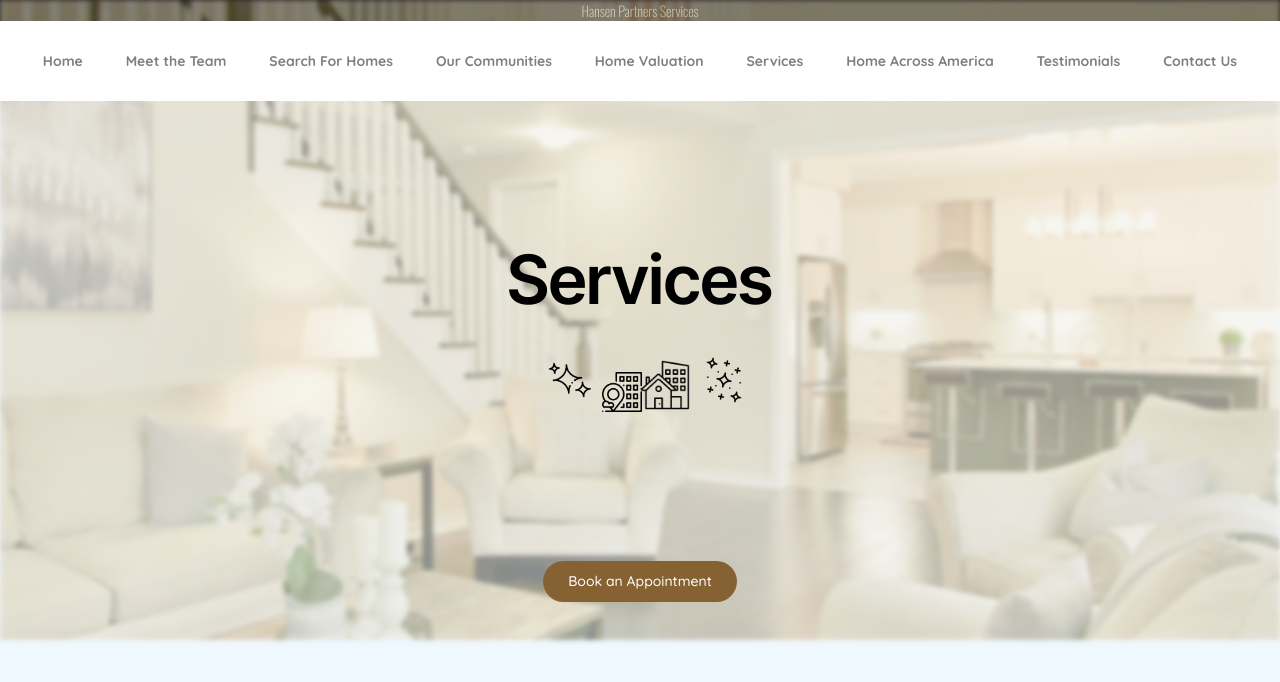
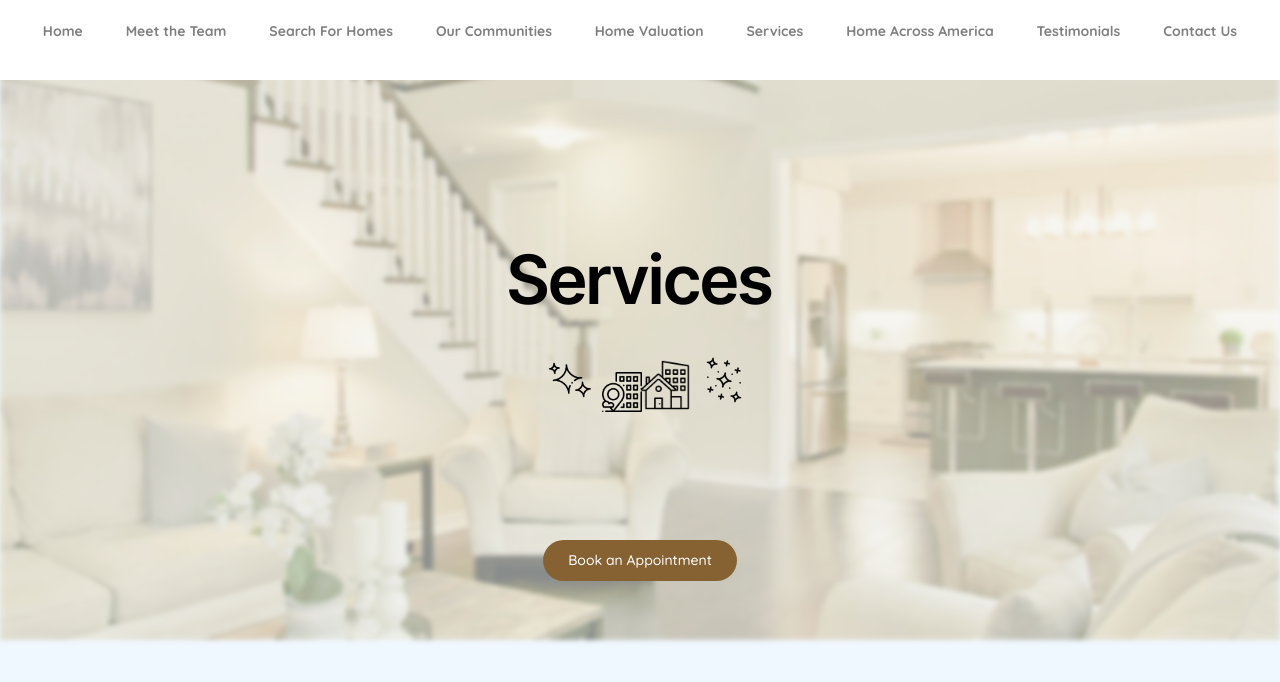
Before and after one commit to yelamoste/Hansen-Partners-Services, a React (Vite) app: page / in a window 1280 px wide. Shown: the top 682 px of the page. Built offline with nearby package versions, Linux system fonts and the light colour scheme.

Commit message:
Update Navbar.css

```diff
--- a/src/components/navbar/Navbar.css
+++ b/src/components/navbar/Navbar.css
@@ -1,16 +1,22 @@
 @import url('https://fonts.googleapis.com/css2?family=Oswald:wght@200..700&display=swap');
 
-.nav-cont {
+
+.nav-main{
     display: flex;
+    flex-direction: column;
+    background-color: white;
+    height: 10vh;
+    width: 100vw;
     top: 0;
     left: 0;
     position: sticky;
-    background-color: white;
-    height: 10vh;
-    width: 100vw;
+    z-index: 10;
+}
+.nav-cont {
+    display: flex;
     align-items: center;
     justify-content: space-evenly;
-    z-index: 10;
+
 }
 
 .dir {
```
